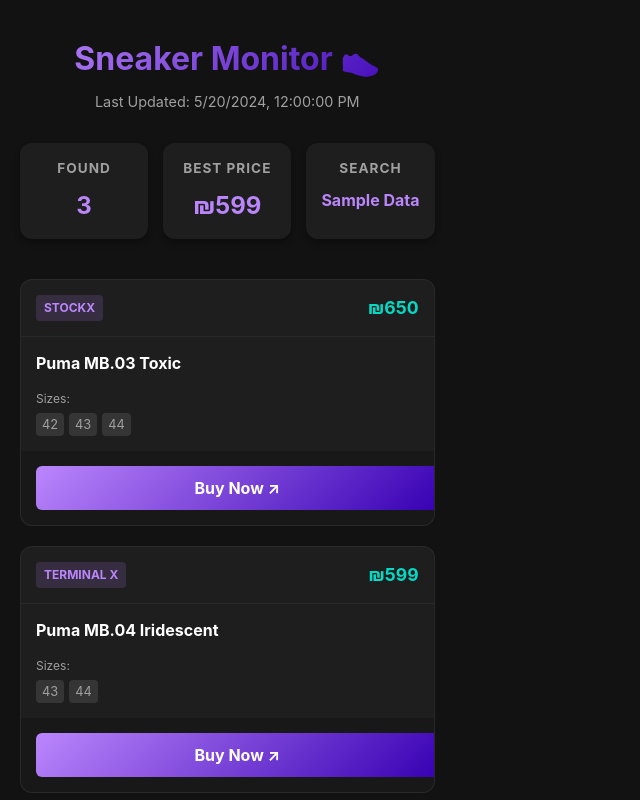
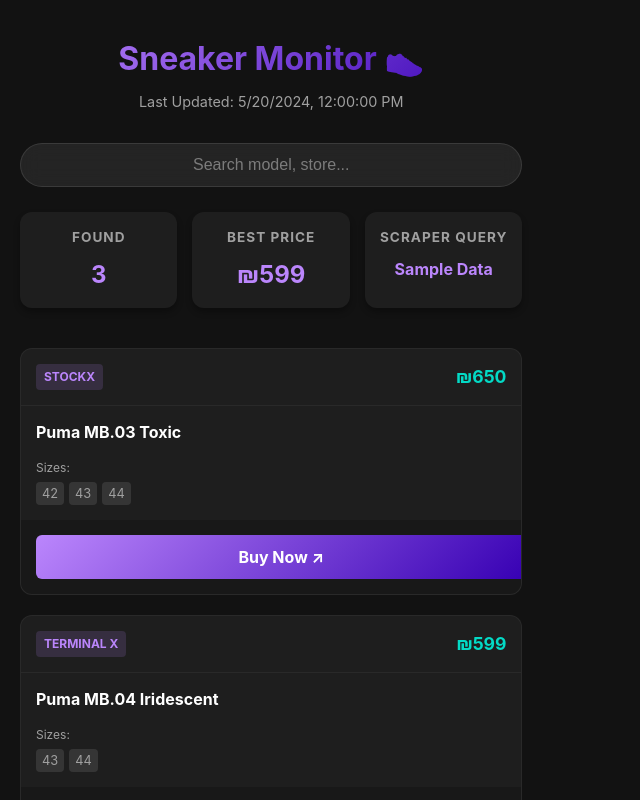
Before and after one commit to idobahir78/SneakerMonitor, a React app in the folder frontend/: page / in a window 1280 px wide. Shown: the top 800 px of the page, without its empty margins (0-640 px from the left). Built offline with nearby package versions, Linux system fonts and the light colour scheme; the HTML template or start-up script is replaced by a standard one.

Commit message:
feat: Add real search bar to dashboard

```diff
--- a/frontend/src/components/Dashboard.css
+++ b/frontend/src/components/Dashboard.css
@@ -45,6 +45,38 @@
     color: var(--text-secondary);
     font-size: 0.9rem;
     margin-bottom: 30px;
+}
+
+/* Search Bar */
+.search-bar-container {
+    margin-bottom: 25px;
+    display: flex;
+    justify-content: center;
+}
+
+.search-input {
+    width: 100%;
+    max-width: 500px;
+    padding: 12px 20px;
+    font-size: 1rem;
+    color: var(--text-primary);
+    background-color: rgba(255, 255, 255, 0.08);
+    border: 1px solid rgba(255, 255, 255, 0.1);
+    border-radius: 30px;
+    outline: none;
+    transition: all 0.3s ease;
+    text-align: center;
+    backdrop-filter: blur(10px);
+}
+
+.search-input::placeholder {
+    color: rgba(255, 255, 255, 0.4);
+}
+
+.search-input:focus {
+    background-color: rgba(255, 255, 255, 0.12);
+    border-color: var(--accent-color);
+    box-shadow: 0 0 15px rgba(187, 134, 252, 0.2);
 }
 
 .stats-grid {
--- a/frontend/src/components/Dashboard.jsx
+++ b/frontend/src/components/Dashboard.jsx
@@ -30,15 +30,23 @@
             });
     }, []);
 
+    const [searchQuery, setSearchQuery] = useState('');
+
     if (loading) return <div className="loading-screen">Loading Monitor...</div>;
     if (error) return <div className="error-screen">Error: {error}</div>;
     if (!data) return <div className="error-screen">No Data Available</div>;
 
-    const { results, updatedAt, searchTerm, filters } = data;
+    const { results, updatedAt, searchTerm } = data;
+
+    // Filter results based on client-side search
+    const filteredResults = results.filter(item =>
+        item.title.toLowerCase().includes(searchQuery.toLowerCase()) ||
+        item.store.toLowerCase().includes(searchQuery.toLowerCase())
+    );
 
     // Calculate Stats
-    const totalFound = results.length;
-    const lowestPrice = results.reduce((min, item) => (item.price < min ? item.price : min), Infinity);
+    const totalFound = filteredResults.length;
+    const lowestPrice = filteredResults.reduce((min, item) => (item.price < min ? item.price : min), Infinity);
     const bestPriceDisplay = totalFound > 0 ? `₪${lowestPrice}` : '-';
 
     // Format Date
@@ -50,6 +58,16 @@
                 <h1>Sneaker Monitor 👟</h1>
                 <p className="last-updated">Last Updated: {lastUpdated}</p>
 
+                <div className="search-bar-container">
+                    <input
+                        type="text"
+                        placeholder="Search model, store..."
+                        value={searchQuery}
+                        onChange={(e) => setSearchQuery(e.target.value)}
+                        className="search-input"
+                    />
+                </div>
+
                 <div className="stats-grid">
                     <div className="stat-card">
                         <h3>Found</h3>
@@ -60,21 +78,21 @@
                         <p className="stat-value">{bestPriceDisplay}</p>
                     </div>
                     <div className="stat-card">
-                        <h3>Search</h3>
+                        <h3>Scraper Query</h3>
                         <p className="stat-value small">{searchTerm}</p>
                     </div>
                 </div>
             </header>
 
             <main className="results-grid">
-                {results.length === 0 ? (
+                {filteredResults.length === 0 ? (
                     <div className="empty-state">
-                        No matches found for "{searchTerm}" with filters.
+                        No matches found for "{searchQuery}"
                         <br />
-                        Trying changing the search terms or sizes.
+                        (Scraped for: {searchTerm})
                     </div>
                 ) : (
-                    results.map((item, index) => (
+                    filteredResults.map((item, index) => (
                         <ShoeCard key={index} item={item} />
                     ))
                 )}
```
